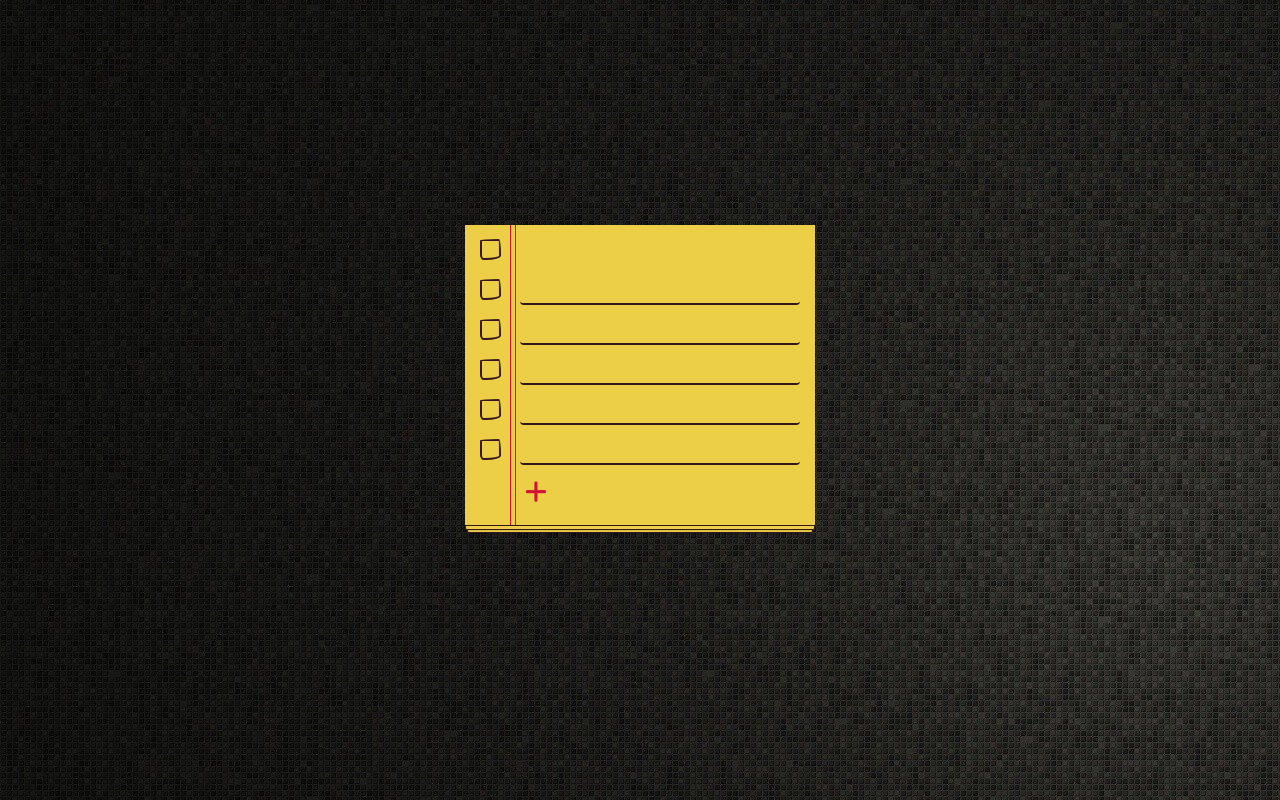
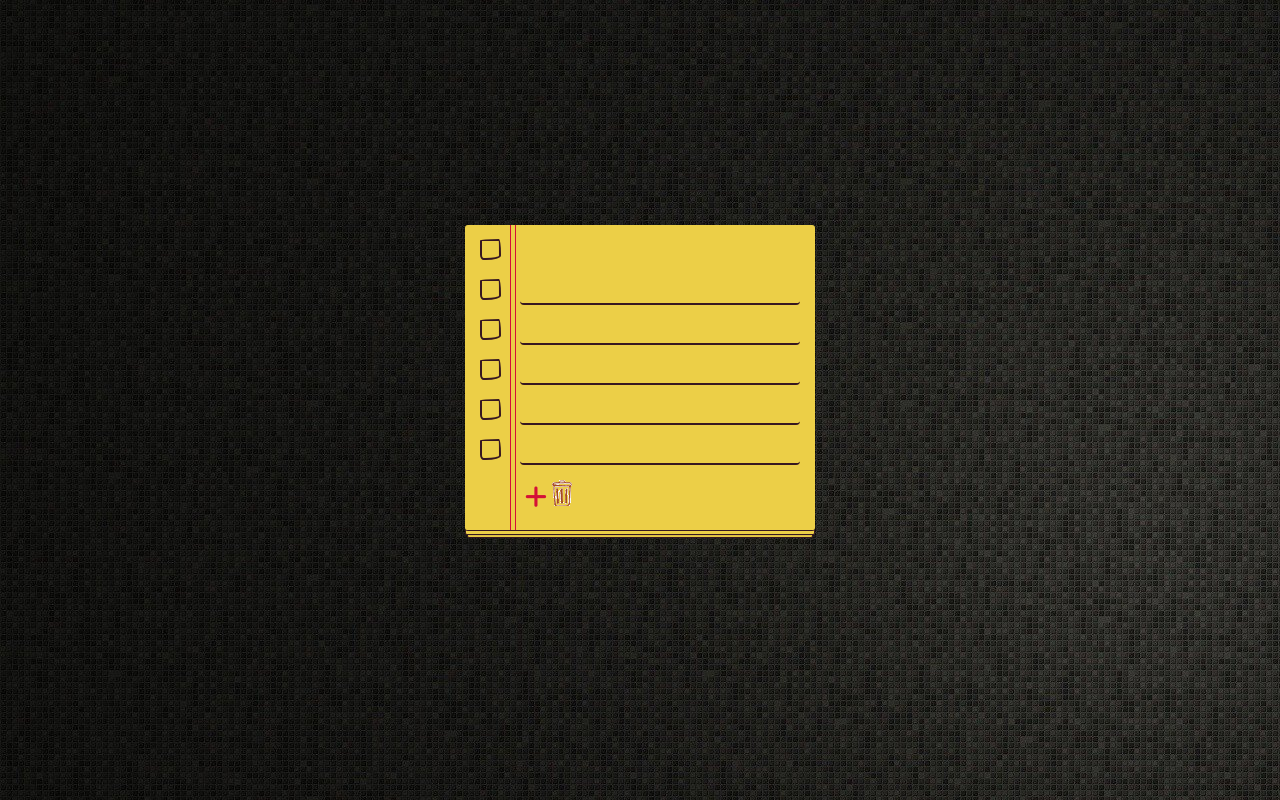
Before and after one commit to YuriFA/todolist, a plain HTML site: page index.html in a window 1280 px wide. Shown: the top 800 px of the page. Drawn offline with nearby package versions, Linux system fonts and the light colour scheme; a web font is replaced by a local one.

Commit message:
'init123'

```diff
--- a/css/style.css
+++ b/css/style.css
@@ -24,12 +24,12 @@ ul {
 	left: 0;
 	width: 350px;
 	min-height: 350px;
-	border-radius: 3px;
 	padding: 50% 0;
 }
 .todo {
 	height: auto;
 	position: relative;
+	border-radius: 3px;
 	border-bottom: 1px solid #371821;
 	background-color: #eccf47;
 	background-image: linear-gradient(to right, transparent 45px, #d41137 45px, #d41137 46px, transparent 46px), linear-gradient(to right, transparent 50px, #d41137 50px, #d41137 51px, transparent 51px);
@@ -157,3 +157,9 @@ input.custom_checkbox {
     cursor: pointer;
     margin-left: 60px;
 }
+i#delete_todolist {
+    display: inline-block;
+    background: url('../img/trash1.gif');
+    width: 20px;
+    height: 26px;
+}
--- a/index.html
+++ b/index.html
@@ -55,6 +55,7 @@
       </ul>
       <div class="line_control">
         <i class="fa fa-plus list_btn" id="add_task" aria-hidden="true"></i>
+        <i class="trash" id="delete_todolist"></i>
       </div>
     </div>
   </div>
```
Also changed, not shown: img/trash.gif (added), img/trash1.gif (added).
